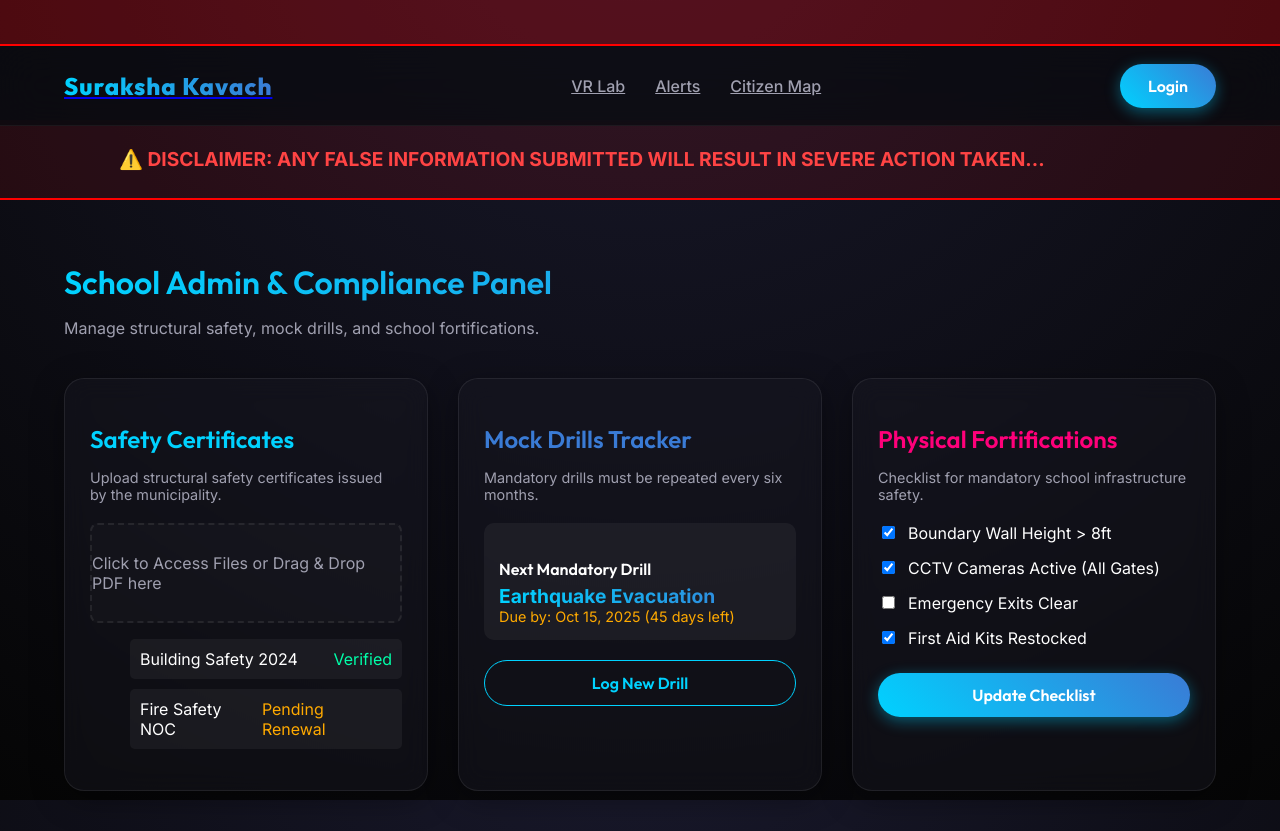
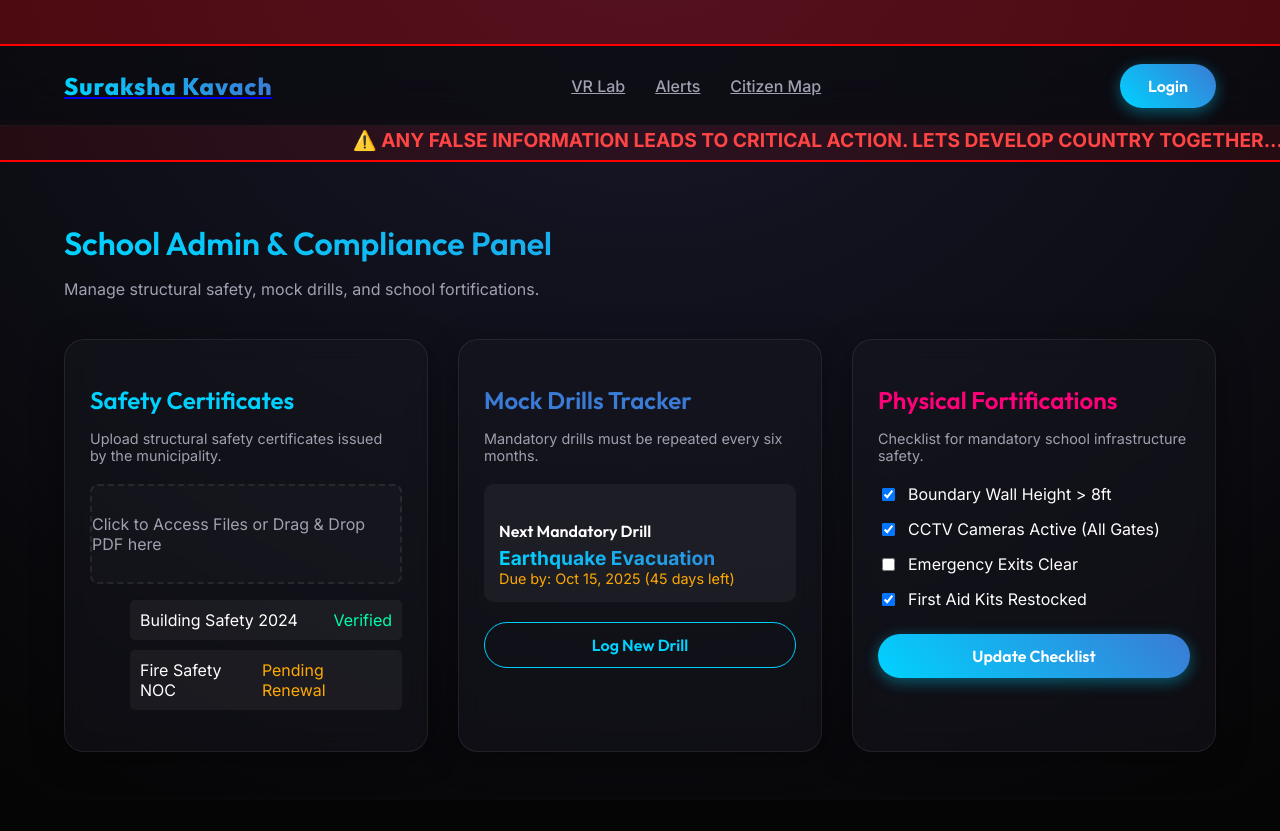
Before and after one commit to 25211a05ee-bhargav/suraksha-kavach, a Next.js app: page /admin in a window 1280 px wide. After the commit the page ends 800 px from the top, so only its background shows below. Built offline with nearby package versions, Linux system fonts and the light colour scheme; no server answers.

Commit message:
Update page.tsx

```diff
--- a/src/app/admin/page.tsx
+++ b/src/app/admin/page.tsx
@@ -33,10 +33,19 @@ export default function AdminPanelPage() {
 
   return (
     <div>
+      {/* Scoped CSS for animation to replace the deprecated <marquee> tag */}
+      <style jsx>{`
+        @keyframes scroll-left {
+          0% { transform: translateX(100%); }
+          100% { transform: translateX(-100%); }
+        }
+      `}</style>
+
       {/* Disclaimer Banner */}
       <div style={{
         background: 'rgba(255, 0, 0, 0.1)',
         borderBottom: '2px solid red',
+        width: '100%',
         overflow: 'hidden'
       }}>
         <p style={{
@@ -45,19 +54,12 @@ export default function AdminPanelPage() {
           fontSize: '1.2rem',
           padding: '8px',
           whiteSpace: 'nowrap',
-          animation: 'scroll-left 12s linear infinite'
+          animation: 'scroll-left 15s linear infinite',
+          margin: 0
         }}>
-          ⚠️ DISCLAIMER: ANY FALSE INFORMATION SUBMITTED WILL RESULT IN SEVERE ACTION TAKEN...
+          ⚠️ ANY FALSE INFORMATION LEADS TO CRITICAL ACTION. LETS DEVELOP COUNTRY TOGETHER...
         </p>
       </div>
-
-      {/* Scoped CSS for animation */}
-      <style jsx>{`
-        @keyframes scroll-left {
-          0% { transform: translateX(100%); }
-          100% { transform: translateX(-100%); }
-        }
-      `}</style>
 
       {/* Main Container */}
       <div className="container" style={{ paddingTop: '40px', paddingBottom: '40px' }}>
```
